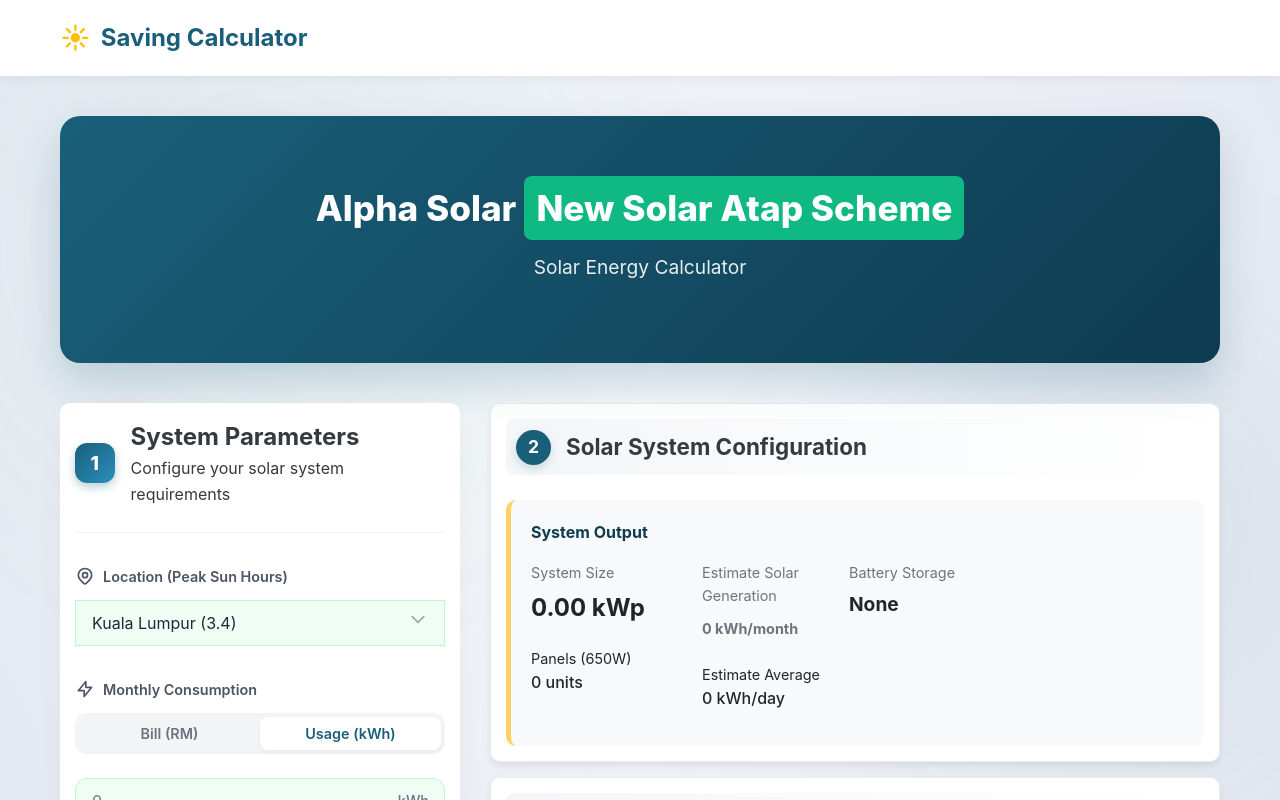
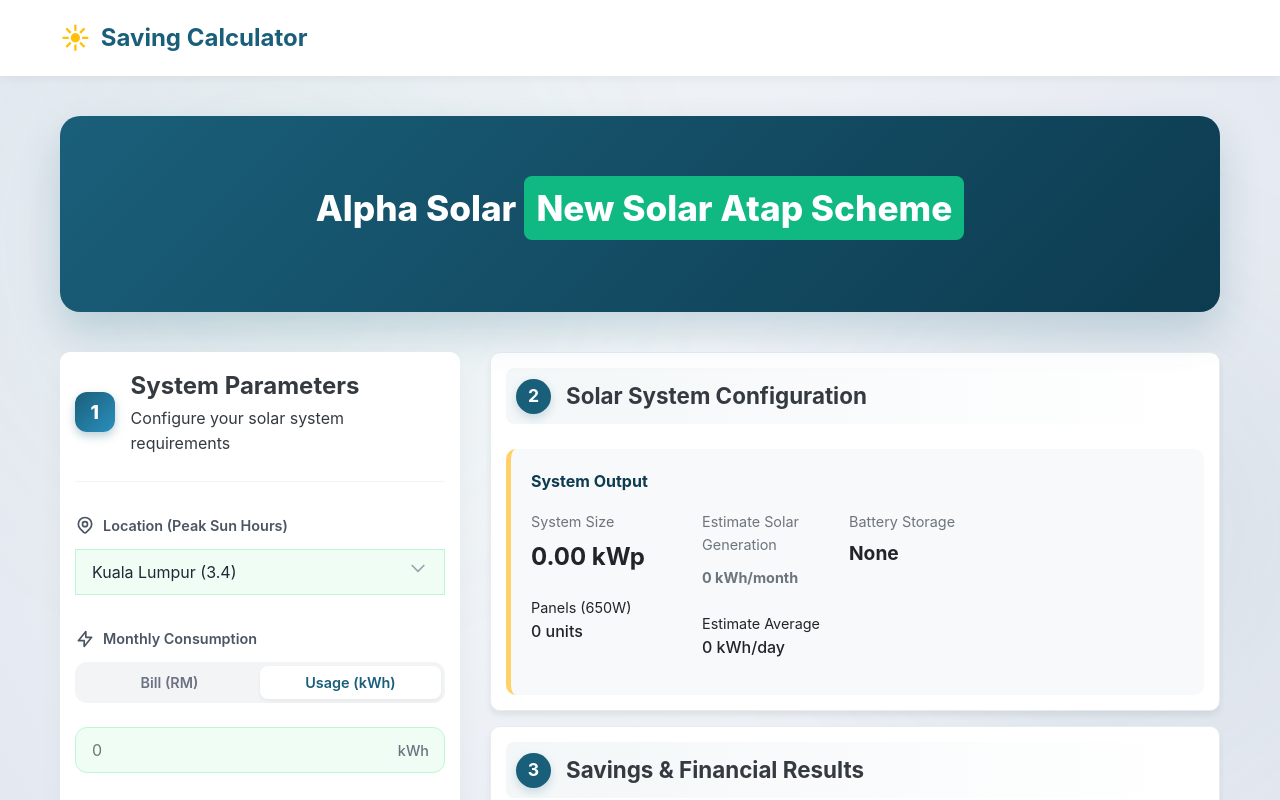
Before and after one commit to ByFutureBear/feature-tnb, a React (Vite) app: page / in a window 1280 px wide. Shown: the top 800 px of the page. Built offline with nearby package versions, Linux system fonts and the light colour scheme.

Commit message:
Update App.tsx

```diff
--- a/src/App.tsx
+++ b/src/App.tsx
@@ -130,7 +130,6 @@
                   rotationInterval={3000}
                 />
               </h1>
-              <p className="hero-subtitle">Solar Energy Calculator</p>
             </div>
           </header>
 
```
